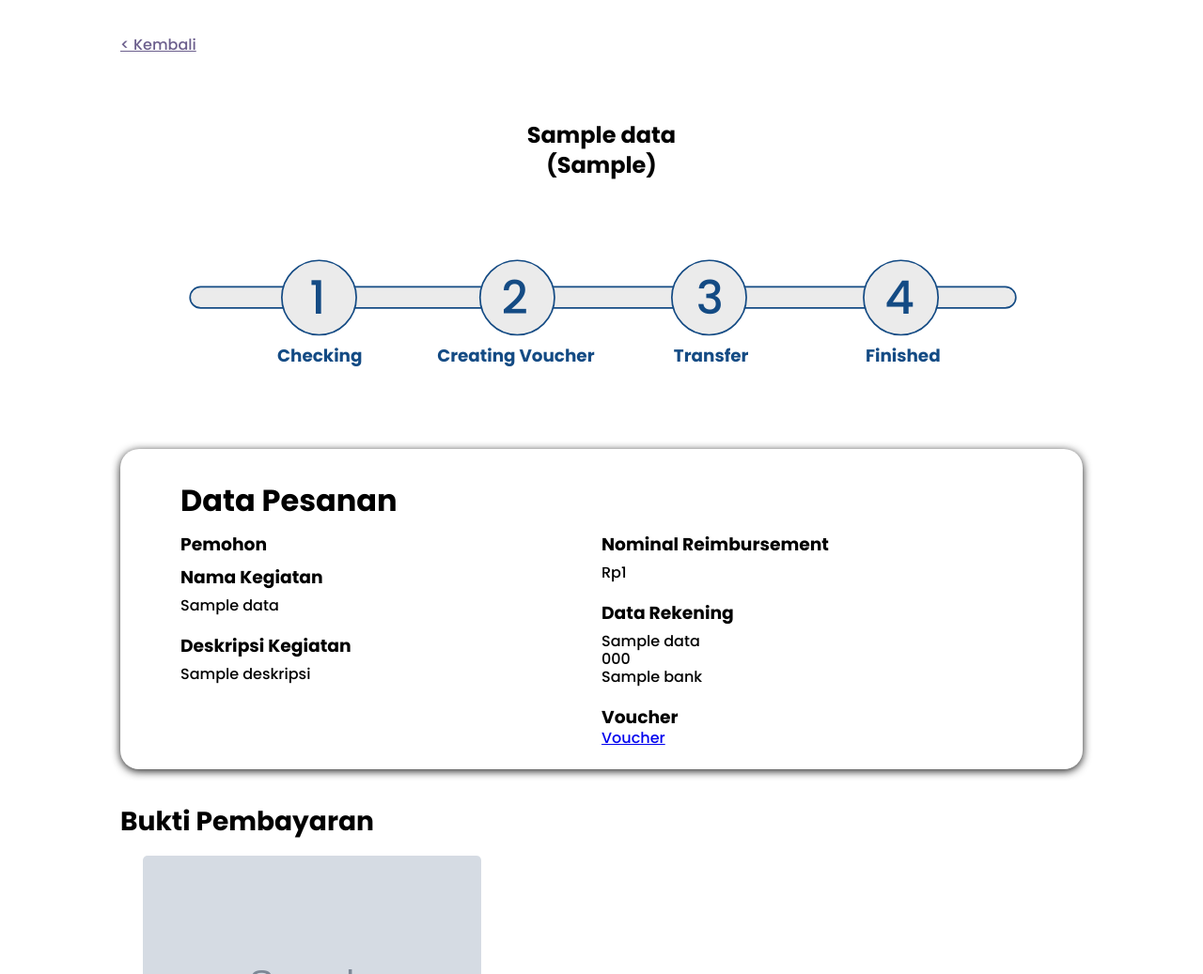
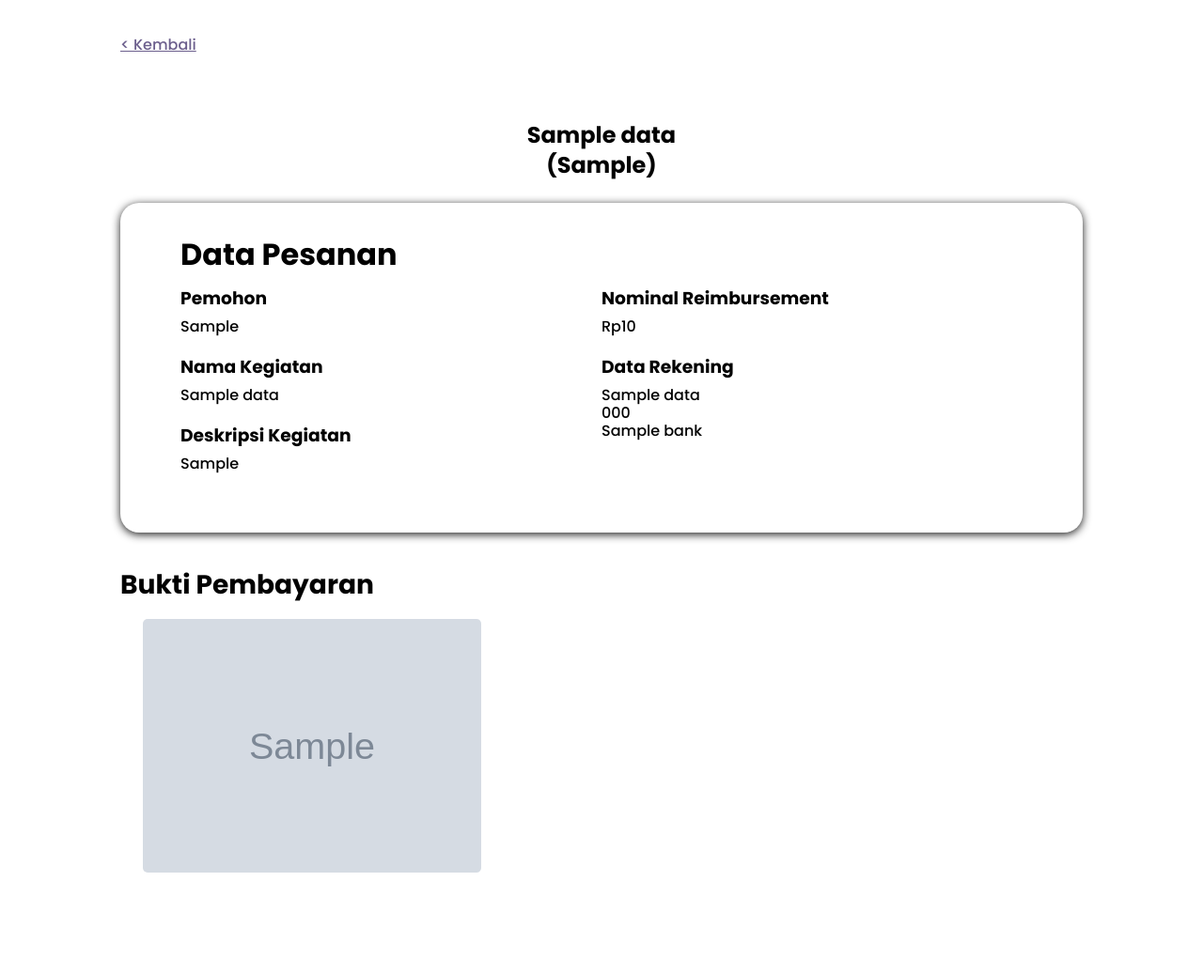
Before and after one commit to anantaristik/requestmanagementsystem, a Django app: template reimbursement/templates/reimbursement_details.html in a window 1280 px wide. Shown: the part 82-1119 px from the top of the page at 94% size. Run offline with Django 4.2, Linux system fonts and the light colour scheme; the template is opened without the code that fills it: most values are stand-ins (such as "Sample title", 1, 10 or a date in 2020); grey boxes marked "Sample" are stand-in pictures; some libraries are stand-ins or nearby versions.

Commit message:
frontend backend keuangan reimbursement

```diff
--- a/reimbursement/templates/reimbursement_details.html
+++ b/reimbursement/templates/reimbursement_details.html
@@ -2,7 +2,7 @@
 {% load static %}
 
 {% block meta %}
-    <title>Detail Request</title>
+    <title>Detail Reimbursement-{{data.judul}}</title>
     <link rel="stylesheet" href="{% static 'reimbursement/css/style-details.css' %}">
 {% endblock meta %}
 
@@ -11,43 +11,8 @@
 		<a href="{% url 'home:keuangan' %}" id="button-kembali">&lt Kembali</a>
 		<div class="details-judul">
 			<h2>{{data.judul}}</h2> <br>
-			<h2>({{data.idPermintaan}})</h2>
+			<h2>({{data.id_permohonan_rb}})</h2>
 		</div>
-		<svg class="BarOuter" viewBox="0 0 2728 478" fill="#EBEBEB" xmlns="http://www.w3.org/2000/svg" style="--progress-bar: {% if data.tahapan != 3 %} {{data.tahapan}} {% else %} 3.45 {% endif %}">
-			<g id="BarOut">
-				<g id="OuterLayer">
-					<rect id="Rectangle 1" x="77" y="216" width="2583" height="66" rx="33" stroke="#144B84" stroke-width="5"/>
-					<circle id="Ellipse7" cx="480.5" cy="249.5" r="116.5" fill="#EBEBEB" stroke="#144B84" stroke-width="5"/>
-					<text fill="#144B84" xml:space="preserve" style="white-space: pre" font-family="Poppins" font-size="54" letter-spacing="0em"><tspan x="350" y="450">Checking</tspan></text>
-					<circle id="Ellipse8" cx="1100.5" cy="249.5" r="116.5" fill="#EBEBEB" stroke="#144B84" stroke-width="5"/>
-					<text fill="#144B84" xml:space="preserve" style="white-space: pre" font-family="Poppins" font-size="54" letter-spacing="0em"><tspan x="850" y="450">Creating Voucher</tspan></text>
-					<circle id="Ellipse9" cx="1700.5" cy="249.5" r="116.5" fill="#EBEBEB" stroke="#144B84" stroke-width="5"/>
-					<text fill="#144B84" xml:space="preserve" style="white-space: pre" font-family="Poppins" font-size="54" letter-spacing="0em"><tspan x="1590" y="450">Transfer</tspan></text>
-					<circle id="Ellipse10" cx="2300.5" cy="249.5" r="116.5" fill="#EBEBEB" stroke="#144B84" stroke-width="5"/>
-					<text fill="#144B84" xml:space="preserve" style="white-space: pre" font-family="Poppins" font-size="54" letter-spacing="0em"><tspan x="2190" y="450">Finished</tspan></text>
-				</g>
-				<g id="Bar">
-					<mask id="mask0" mask-type="alpha" maskUnits="userSpaceOnUse" x="72" y="128" width="2993" height="243">
-						<g id="Mask">
-							<circle id="Ellipse1" cx="480.5" cy="249.5" r="116.5" fill="#C4C4C4" stroke="#144B84" stroke-width="10"/>
-							<circle id="Ellipse2" cx="1100.5" cy="249.5" r="116.5" fill="#C4C4C4" stroke="#144B84" stroke-width="10"/>
-							<circle id="Ellipse3" cx="1700.5" cy="249.5" r="116.5" fill="#C4C4C4" stroke="#144B84" stroke-width="10"/>
-							<circle id="Ellipse4" cx="2300.5" cy="249.5" r="116.5" fill="#C4C4C4" stroke="#144B84" stroke-width="10"/>
-							<rect id="Rectangle 3" x="72" y="211" width="2593" height="76" rx="38" fill="#C4C4C4"/>
-						</g>
-					</mask>
-					<g mask="url(#mask0)">
-						<rect id="Filling" x="-3250" y="133" width="3233" height="233" rx="35" fill="#144B84" stroke="#144B84" stroke-width="10"/>
-					</g>
-				</g>
-				<g id="Numbers">
-					<text {% if data.tahapan >= 0 %}class="white-text"{% endif %} id="one" fill="#144B84" xml:space="preserve" style="white-space: pre" font-family="Poppins" font-size="144" letter-spacing="0em"><tspan x="450.203" y="298.82">1</tspan></text>
-					<text {% if data.tahapan >= 1 %}class="white-text"{% endif %} id="two" fill="#144B84" xml:space="preserve" style="white-space: pre" font-family="Poppins" font-size="144" letter-spacing="0em"><tspan x="1050.742" y="298.82">2</tspan></text>
-					<text {% if data.tahapan >= 2 %}class="white-text"{% endif %} id="three" fill="#144B84" xml:space="preserve" style="white-space: pre" font-family="Poppins" font-size="144" letter-spacing="0em"><tspan x="1660" y="298.82">3</tspan></text>
-					<text {% if data.tahapan >= 3 %}class="white-text"{% endif %} id="four" fill="#144B84" xml:space="preserve" style="white-space: pre" font-family="Poppins" font-size="144" letter-spacing="0em"><tspan x="2250" y="298.82">4</tspan></text>
-				</g>
-			</g>
-		</svg>
 
 		<div class="details-info detail-only-desktop">
 			<h1>Data Pesanan</h1>
@@ -55,20 +20,17 @@
 			<div class="row">
 				<div class="column">
 					<h3>Pemohon</h3>
-					<p></p>
+					<p>{{data.id_pemohon}}</p>
 					<h3>Nama Kegiatan</h3>
 					<p>{{data.nama_kegiatan}}</p>
 					<h3>Deskripsi Kegiatan</h3>
-					<p>{{data.deskripsi}}</p>
+					<p>{{data.deskripsi_kegiatan}}</p>
 				</div>
 				<div class="column">
 					<h3>Nominal Reimbursement</h3>
-					<p class="currency">{{data.total_nominal}}</p>
+					<p class="currency">{{data.jumlah_dana}}</p>
 					<h3>Data Rekening</h3>
 					<p>{{data.atas_nama_rekening}}<br>{{data.nomor_rekening}}<br>{{data.bank}}</p>
-					<p></p>
-					<h3>Voucher</h3>
-					<a href="{{data.link_voucher}}" target="_blank">Voucher</a>
 				</div>
 			</div>
 		</div>
--- a/reimbursement/views.py
+++ b/reimbursement/views.py
@@ -3,7 +3,7 @@ import json
 from django.http import Http404
 from django.shortcuts import render, redirect
 from backend.CRUD.crud_user import user_read
-from backend.CRUD.crud_dana import *
+from backend.CRUD.crud_keuangan import *
 from backend.misc import firebase_init, getPhoto
 
 # Initialize Firebase Database
@@ -32,7 +32,7 @@ def post_form_reimbursement(request):
         photos_meta = []
         for i in photos[0]["successful"]:
             photos_meta.append(i["meta"]["id_firebase"])
-        message = reimbursement_create(judul, nama_kegiatan, deskripsi_kegiatan, jumlah_dana, nomor_rekening, atas_nama_rekening, nama_bank, photos_meta)
+        message = reimbursement_create(request, judul, nama_kegiatan, deskripsi_kegiatan, jumlah_dana, nomor_rekening, atas_nama_rekening, nama_bank, photos_meta)
         if message != "terjadi error":
             return redirect("/keuangan/detail/" + message)
         else:
```
Also changed, not shown: backend/CRUD/crud_keuangan.py (renamed from backend/CRUD/crud_dana.py, +10 -12 lines).
